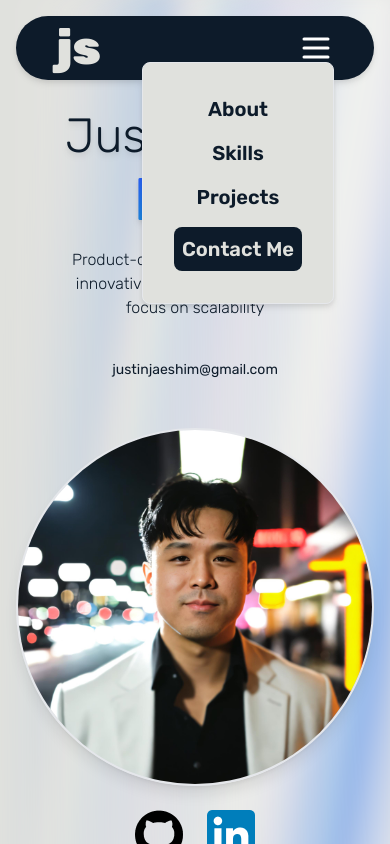
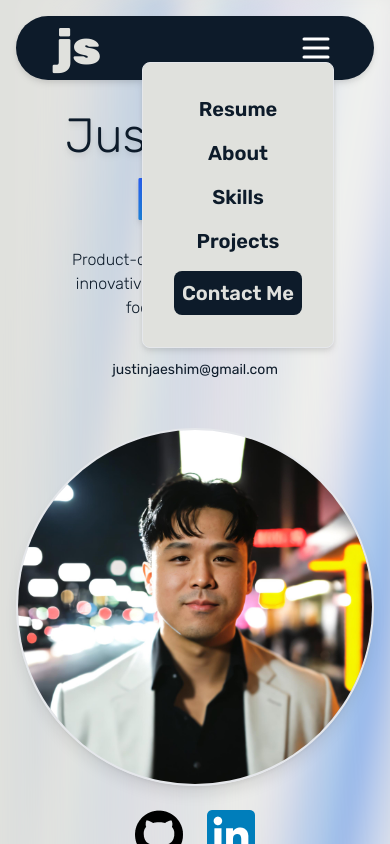
Before and after one commit to slip4k/justinshim, a Next.js app: page / in a window 390 px wide. Both pictures are taken after a click on the button 316 px from the left and 48 px from the top of the page. Shown: the top 844 px of the page. Built offline with nearby package versions, Linux system fonts and the light colour scheme.

Commit message:
Add Resume to mobile nav

```diff
--- a/app/components/NavBar.tsx
+++ b/app/components/NavBar.tsx
@@ -60,6 +60,12 @@ export default function NavBar() {
                 transition={{ duration: 0.3, ease: 'easeInOut' }}
                 className={`absolute z-20 w-48 flex flex-col items-center justify-between top-8 right-8 bg-background p-4 border rounded-lg text-xl font-semibold`}
               >
+                <a
+                  href="/resume.pdf"
+                  className="hover:scale-105 mt-4 text-foreground"
+                >
+                  Resume
+                </a>
                 <button
                   className="hover:scale-105 mt-4 text-foreground"
                   onClick={() => {
```
